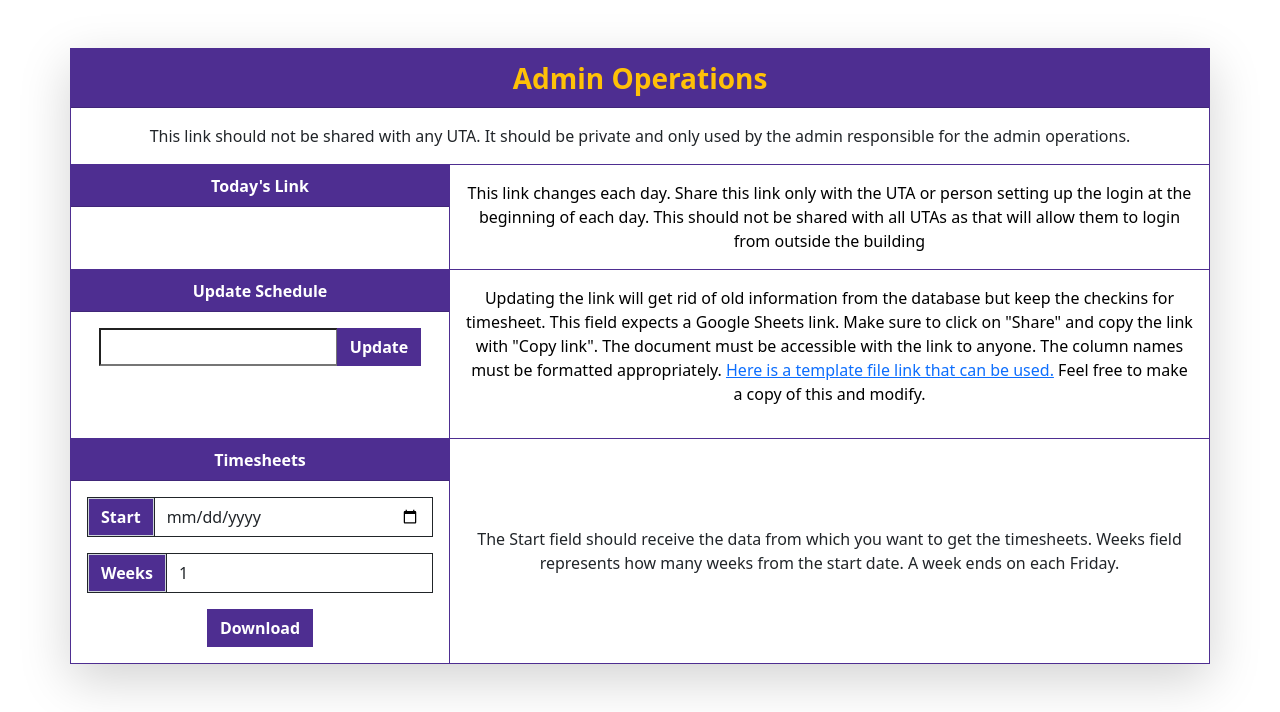
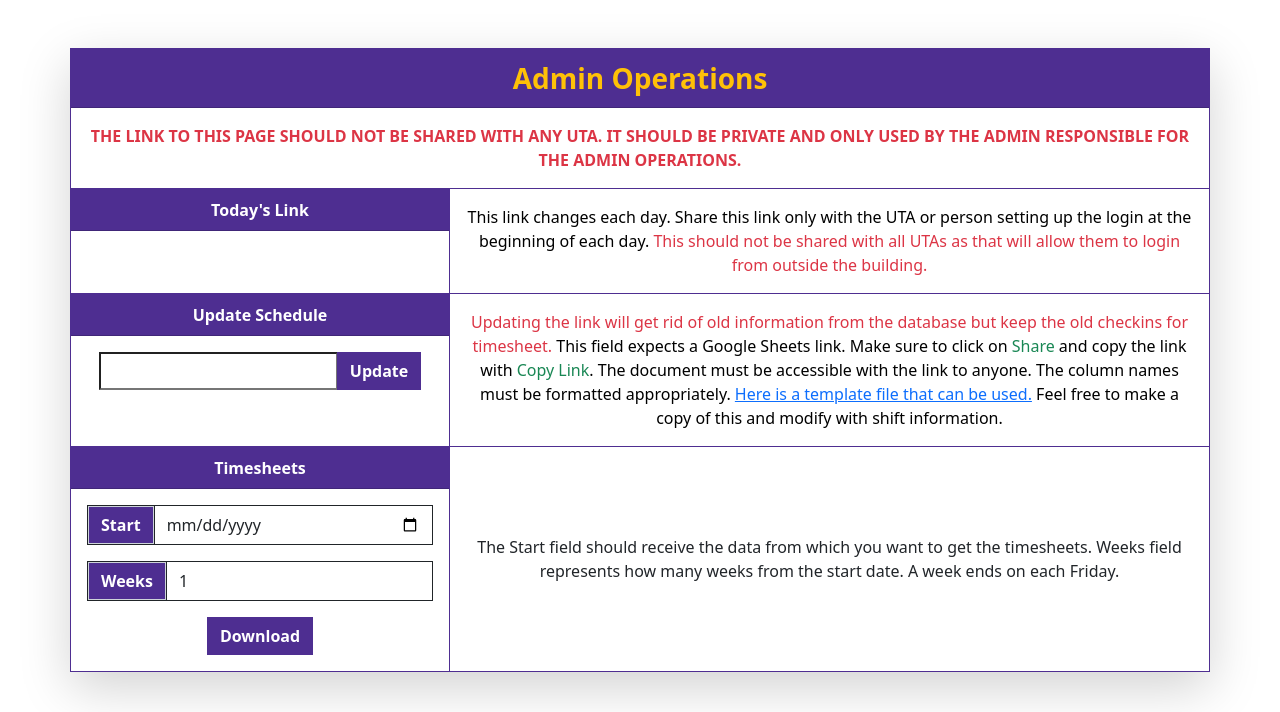
Before and after one commit to Proto007/UTA-Management-System, a Django app: page /6d975d9e9f5e6d5a461ded16097ec288/ in a window 1280 px wide. Shown: the top 712 px of the page. Run offline with Django 4.2, Linux system fonts and the light colour scheme; data that the repository does not hold is empty.

Commit message:
changed some text to red to put emphasis

```diff
--- a/uta_management_system/templates/adminpage.html
+++ b/uta_management_system/templates/adminpage.html
@@ -14,10 +14,10 @@
     {% if messages %}
         {% for message in messages %}
             <p {% if message.tags == "error" %}
-                    class="timeout alert alert-danger fade show rounded-0 position-absolute w-100"
+                    class="timeout alert alert-danger fade show rounded-0 position-absolute w-100 top-0 start-0"
                 {% else %}
-                    class="timeout alert alert-{{message.tags}} fade show rounded-0 position-absolute w-100"
-                {% endif %} >
+                    class="timeout alert alert-{{message.tags}} fade show rounded-0 position-absolute w-100 top-0 start-0"
+                {% endif %} style="z-index: 999;">
                 {{ message }}
             </p>
         {% endfor %}
@@ -25,8 +25,8 @@
     <div class="container text-center justify-content-center mt-5 mb-5 shadow-lg">
         <div class="row card rounded-0 bg-body" style="border-color:#4e2e91;">
             <div class="card-header rounded-0 text-warning fs-3 fw-bold" style="background-color:#4e2e91;">Admin Operations</div>
-            <div class="card-body">
-                This link should not be shared with any UTA. It should be private and only used by the admin responsible for the admin operations.
+            <div class="card-body text-uppercase text-danger fw-bold">
+                The link to this page should not be shared with any UTA. It should be private and only used by the admin responsible for the admin operations.
             </div>
         </div>
         <div class="row">
@@ -37,7 +37,7 @@
                 </div>
             </div>
             <div class="col card rounded-0 justify-content-center p-3 text-black border-top-0 border-start-0" style="border-color:#4e2e91;">
-                <div>This link changes each day. Share this link only with the UTA or person setting up the login at the beginning of each day. This should not be shared with all UTAs as that will allow them to login from outside the building</div>
+                <div>This link changes each day. Share this link only with the UTA or person setting up the login at the beginning of each day. <div class="text-danger d-inline">This should not be shared with all UTAs as that will allow them to login from outside the building.</div></div>
             </div>
         </div>
         <div class="row">
@@ -51,7 +51,7 @@
                 </div>
             </div>
             <div class="col card rounded-0 justify-content-center p-3 text-black border-top-0 border-start-0" style="border-color:#4e2e91;">
-                <p>Updating the link will get rid of old information from the database but keep the checkins for timesheet. This field expects a Google Sheets link. Make sure to click on "Share" and copy the link with "Copy link". The document must be accessible with the link to anyone. The column names must be formatted appropriately. <a class="in-line" target="_blank" href="https://docs.google.com/spreadsheets/d/1-fm1C8ltwPC8XTCMGzqvDvfjpryteVoE8tw0JZyzW6o/edit?usp=sharing">Here is a template file link that can be used.</a> Feel free to make a copy of this and modify.</p>
+                <div><div class="text-danger d-inline">Updating the link will get rid of old information from the database but keep the old checkins for timesheet.</div> This field expects a Google Sheets link. Make sure to click on <div class="text-success d-inline">Share</div> and copy the link with <div class="text-success d-inline">Copy Link</div>. The document must be accessible with the link to anyone. The column names must be formatted appropriately. <a class="in-line" target="_blank" href="https://docs.google.com/spreadsheets/d/1-fm1C8ltwPC8XTCMGzqvDvfjpryteVoE8tw0JZyzW6o/edit?usp=sharing">Here is a template file that can be used.</a> Feel free to make a copy of this and modify with shift information.</div>
             </div>
         </div>
         <div class="row">
```
